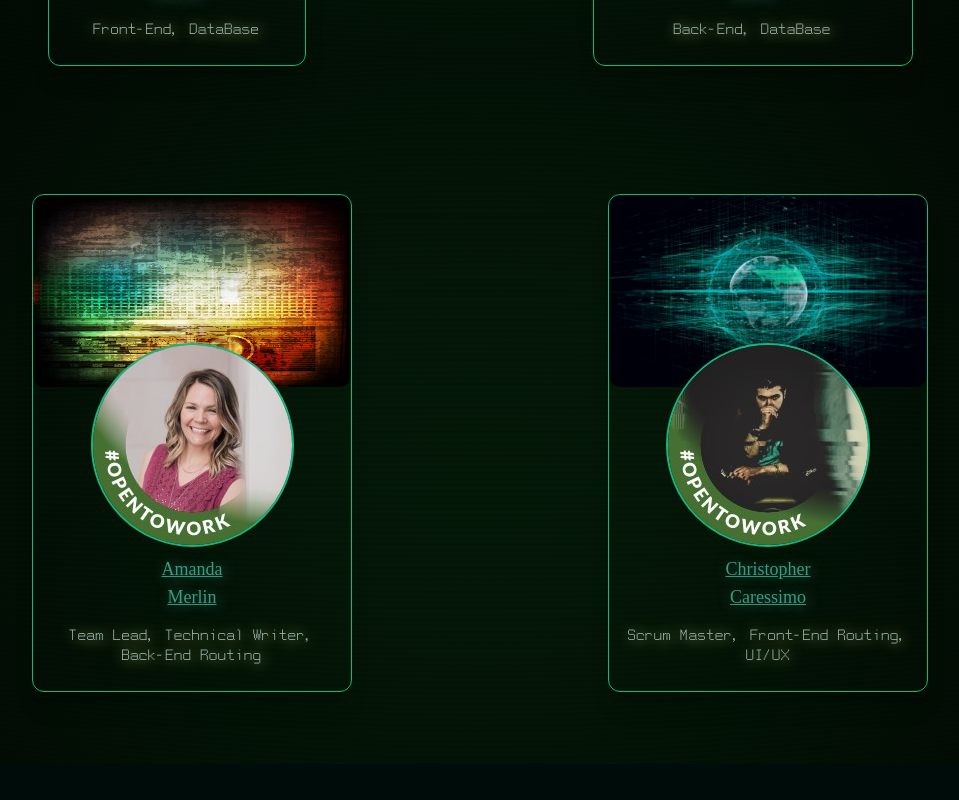
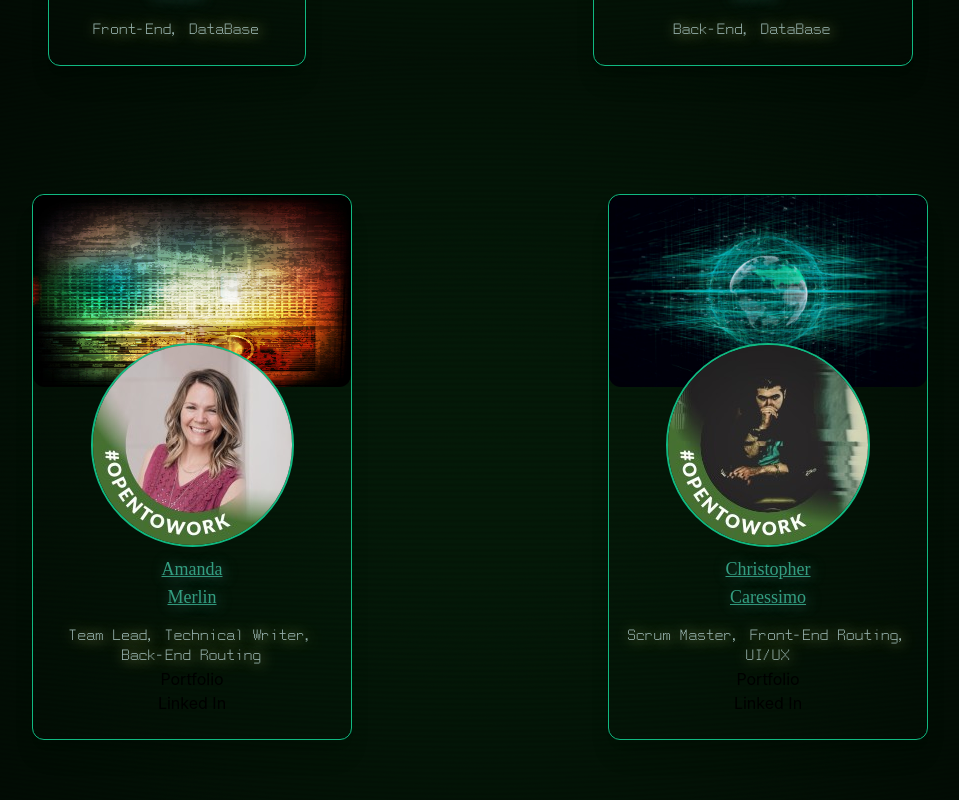
Before and after one commit to CCaressimo/cap_stone, a React (Create React App) app in the folder client/: page /credits in a window 1280 px wide. Shown: the part 741-1541 px from the top of the page, without its empty margins (160-1119 px from the left). Before the commit the page ends 1505 px from the top, so only its background shows below. Built offline with nearby package versions, Linux system fonts and the light colour scheme; a web font is replaced by a local one.

Commit message:
deploy steps

```diff
--- a/client/src/components/Credits.jsx
+++ b/client/src/components/Credits.jsx
@@ -111,6 +111,14 @@ export default function Credits() {
                                         <h3 class="dataButton underline text-lg">Merlin</h3>
                                     </a>
                                     <p class="textFont2 text-sm mt-4">Team Lead, Technical Writer, Back-End Routing</p>
+                                    <a
+                                        href="https://christophercaressimo.netlify.app" target="_blank">
+                                        <p>Portfolio</p>
+                                    </a>
+                                    <a
+                                        href="https://www.linkedin.com/in/amanda-merlin-05106a9b/" target="_blank">
+                                        <p>Linked In</p>
+                                    </a>
                                 </div>
                             </div>
                         </div>
@@ -121,22 +129,16 @@ export default function Credits() {
                                     <img src={Chris} class="rounded-full border-green-500 border-opacity-100 border-2 -mt-3"/>
                                 </div>
                                 <div class="text-center px-3 pb-6 pt-2">
+                                        <h3 class="dataButton underline text-lg">Christopher</h3>
+                                        <h3 class="dataButton underline text-lg">Caressimo</h3>
+                                    <p class="textFont2 text-sm mt-4">Scrum Master, Front-End Routing, UI/UX</p>
                                     <a
                                         href="https://christophercaressimo.netlify.app" target="_blank">
-                                        <h3 class="dataButton underline text-lg">Christopher</h3>
+                                        <p>Portfolio</p>
                                     </a>
                                     <a
                                         href="https://www.linkedin.com/in/christopheracaressimo/" target="_blank">
-                                        <h3 class="dataButton underline text-lg">Caressimo</h3>
-                                    </a>
-                                    <p class="textFont2 text-sm mt-4">Scrum Master, Front-End Routing, UI/UX</p>
-                                    <a
-                                        href="https://christophercaressimo.netlify.app" target="_blank">
-                                        <p></p>
-                                    </a>
-                                    <a
-                                        href="https://www.linkedin.com/in/christopheracaressimo/" target="_blank">
-                                        <p></p>
+                                        <p>Linked In</p>
                                     </a>
                                 </div>
                             </div>
--- a/client/src/components/FlixNFair.jsx
+++ b/client/src/components/FlixNFair.jsx
@@ -31,21 +31,21 @@ function FlixNFair() {
         console.log(selectedMedia)
         console.log(selectedSource)
 
-        const faresUrl = `http://localhost:8080/fares/${selectedGenre}`;
+        const faresUrl = `http://retro-flixnfares-capstone.herokuapp.com/fares/${selectedGenre}`;
             fetch(faresUrl)
                 .then((res) => res.json())
                     .then((json) => {
                         setFares(json)
                     })
 
-        const drinksUrl = `http://localhost:8080/drinks/${selectedGenre}`;
+        const drinksUrl = `http://retro-flixnfares-capstone.herokuapp.com/drinks/${selectedGenre}`;
             fetch(drinksUrl)
                 .then((res) => res.json())
                     .then((json) => {
                         setDrinks(json)
                     })
 
-        let flixUrl = `http://localhost:8080/flix/${selectedGenre}?mediatype=${selectedMedia}&streaming_source=${selectedSource}`;
+        let flixUrl = `http://retro-flixnfares-capstone.herokuapp.com/flix/${selectedGenre}?mediatype=${selectedMedia}&streaming_source=${selectedSource}`;
            fetch(flixUrl)
              .then((res) => res.json())
                .then((json) => {
--- a/client/src/components/SignUp.jsx
+++ b/client/src/components/SignUp.jsx
@@ -11,7 +11,7 @@ export default function SignUp() {
       e.preventDefault();
       try {
         const body = { emailReg, passwordReg, firstName, lastName }
-        const response = await fetch ("http://localhost:8080/register", {
+        const response = await fetch ("http://retro-flixnfares-capstone.herokuapp.com/register", {
         method: "POST",
         headers: {"Content-Type": "application/json" },
         body: JSON.stringify(body)
```
